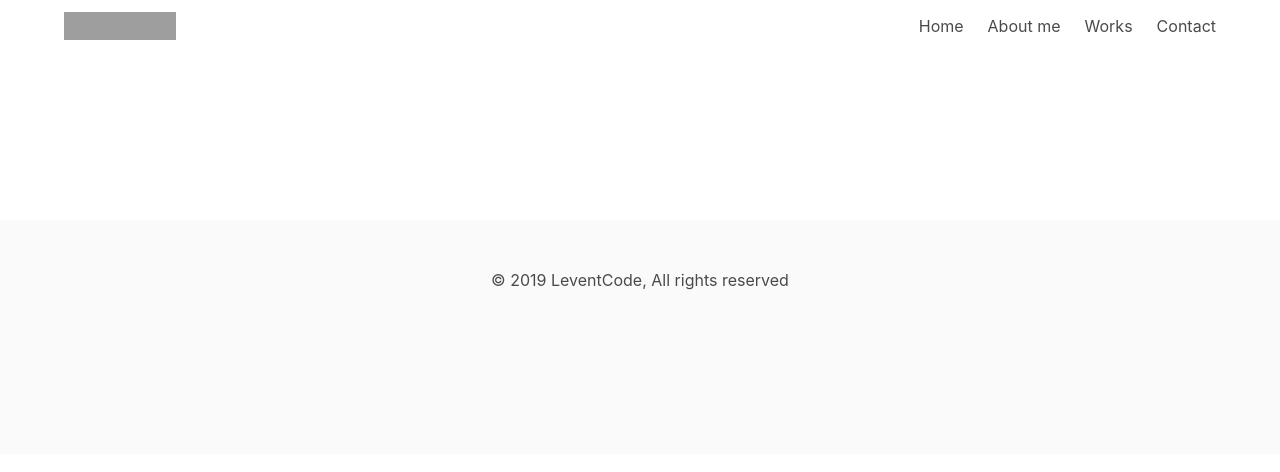
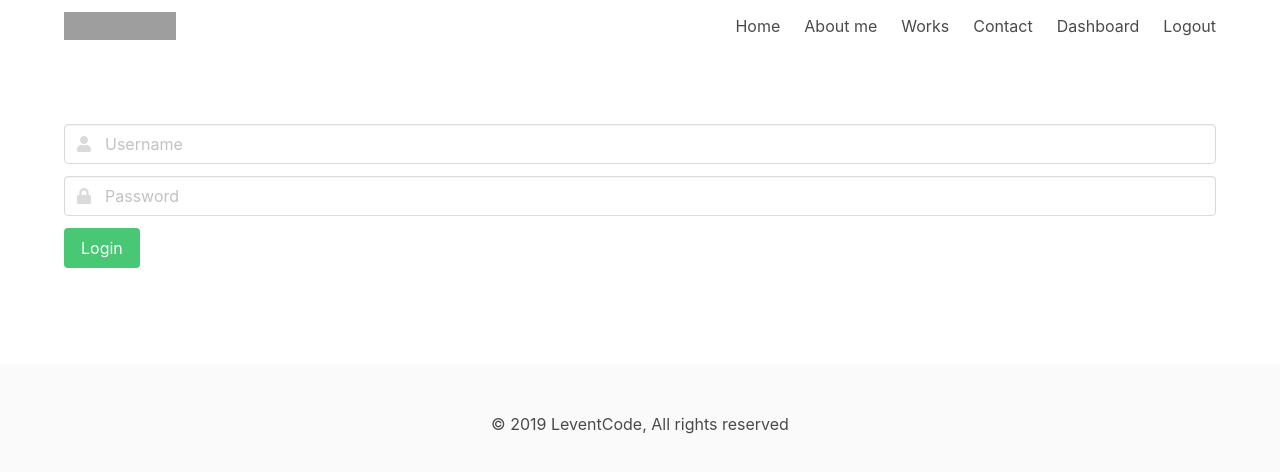
Before and after one commit to LeventDemir/LeventCode, a Nuxt app: page /dashboard/login in a window 1280 px wide. Shown: the top 472 px of the page. Built offline with nearby package versions, Linux system fonts and the light colour scheme; grey boxes are pictures that could not be loaded.

Commit message:
login page createdü

```diff
--- a/components/navbar.vue
+++ b/components/navbar.vue
@@ -25,6 +25,8 @@
           <nuxt-link :to="{ name: 'about-me' }" class="navbar-item" tag="div">About me</nuxt-link>
           <nuxt-link :to="{ name: 'works' }" class="navbar-item" tag="div">Works</nuxt-link>
           <nuxt-link :to="{ name: 'contact' }" class="navbar-item" tag="div">Contact</nuxt-link>
+          <nuxt-link :to="{ name: 'dashboard' }" class="navbar-item" tag="div">Dashboard</nuxt-link>
+          <div class="navbar-item">Logout</div>
         </div>
       </div>
     </nav>
--- a/pages/dashboard/index.vue
+++ b/pages/dashboard/index.vue
@@ -2,12 +2,16 @@
   <div class="container">
     <div class="columns">
       <div class="column is-full">
-        <button class="button is-success is-fullwidth">
+        <nuxt-link
+          :to="{ name: 'dashboard-create' }"
+          class="button is-success is-fullwidth"
+          tag="button"
+        >
           <span class="icon is-small">
             <i class="fas fa-plus"></i>
           </span>
           <span>Create New</span>
-        </button>
+        </nuxt-link>
       </div>
     </div>
 
--- /dev/null
+++ b/pages/dashboard/login.vue
@@ -0,0 +1,29 @@
+<template>
+  <div class="container">
+    <div class="columns">
+      <div class="column is-full">
+        <form>
+          <div class="field">
+            <p class="control has-icons-left">
+              <input class="input" type="text" placeholder="Username" />
+              <span class="icon is-small is-left">
+                <i class="fas fa-user"></i>
+              </span>
+            </p>
+          </div>
+
+          <div class="field">
+            <p class="control has-icons-left">
+              <input class="input" type="password" placeholder="Password" />
+              <span class="icon is-small is-left">
+                <i class="fas fa-lock"></i>
+              </span>
+            </p>
+          </div>
+
+          <button class="button is-success">Login</button>
+        </form>
+      </div>
+    </div>
+  </div>
+</template>
```
